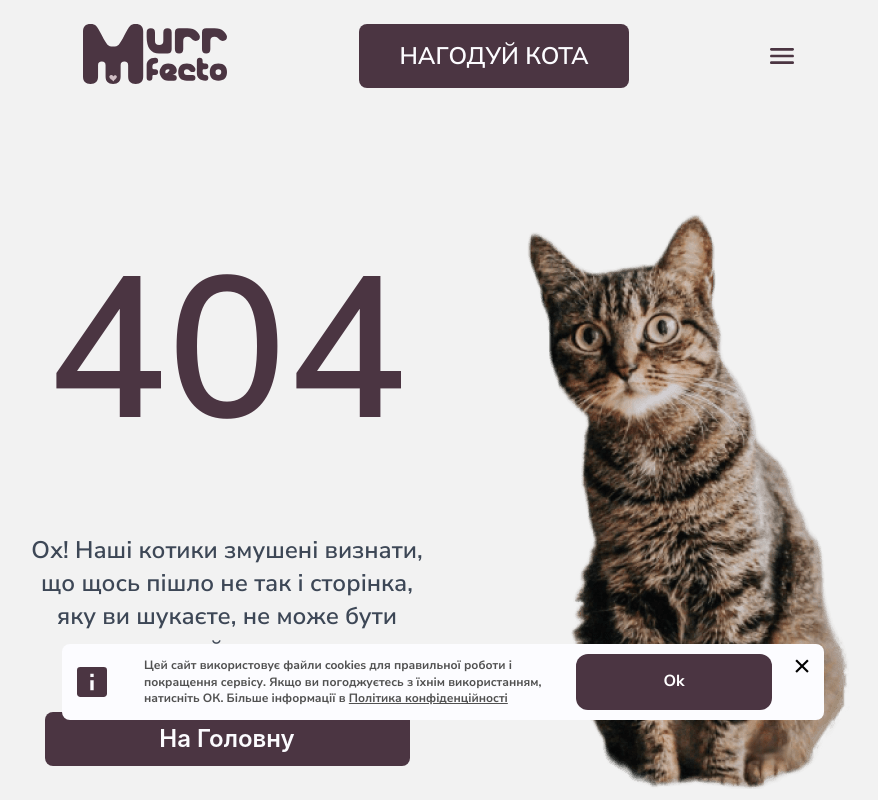
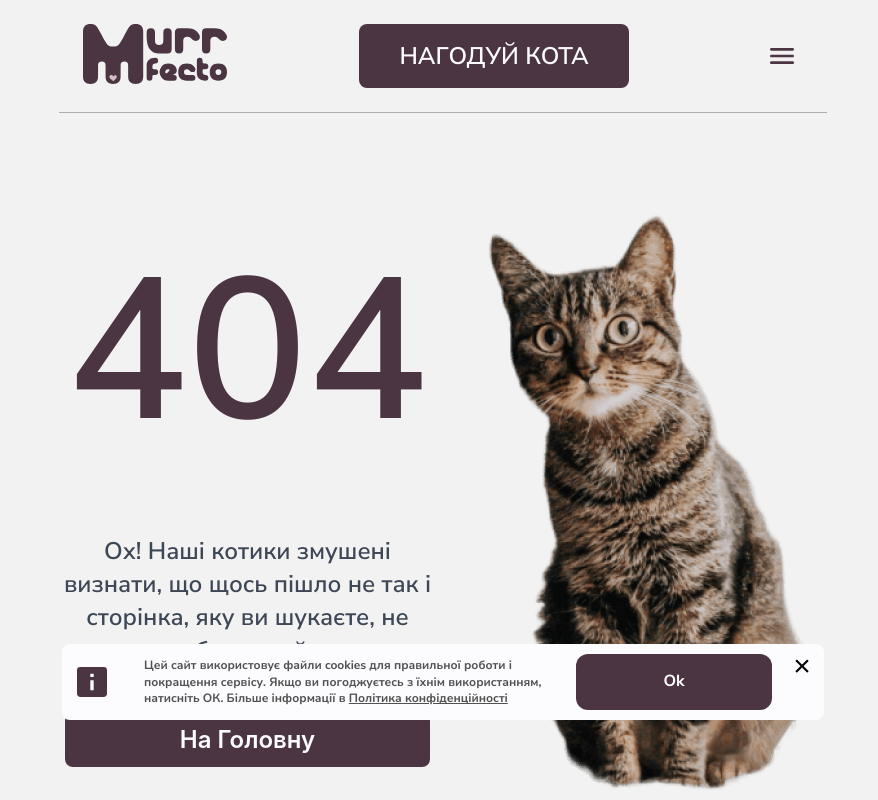
Before and after one commit to murrfecto/murrfecto1, a React (Create React App) app in the folder client/: page /cats/viewAllCats in a window 1280 px wide. Shown: the top 800 px of the page, without its empty margins (197-1075 px from the left). Built offline with nearby package versions, Linux system fonts and the light colour scheme.

Commit message:
Add border to not found page

```diff
--- a/client/src/components/NotFoundBox/NotFoundBox.js
+++ b/client/src/components/NotFoundBox/NotFoundBox.js
@@ -4,13 +4,15 @@ import img404 from "../../assets/404page/cat404.png";
 
 const NotFoundBox = () => {
   return (
-    <main className="main_wrapper">
+    <main>
+      <div className="container border">
+        <div className="main_wrapper">
           <div className="not-found">
             <h2 className={"not-found_title"}>404</h2>
             <p className="not-found_text">
               {" "}
-          Ох! Наші котики змушені визнати, що щось пішло не так і сторінка, яку
-          ви шукаєте, не може бути знайдена.
+              Ох! Наші котики змушені визнати, що щось пішло не так і сторінка,
+              яку ви шукаєте, не може бути знайдена.
             </p>
             <Link to="/" className={"to-main_link"}>
               На Головну
@@ -23,6 +25,8 @@ const NotFoundBox = () => {
             width={365}
             height={597}
           />
+        </div>
+      </div>
     </main>
   );
 };
--- a/client/src/components/NotFoundBox/NotFoundBox.scss
+++ b/client/src/components/NotFoundBox/NotFoundBox.scss
@@ -1,4 +1,8 @@
 @import "../../styles/_index.scss";
+
+.border {
+  border-top: 1px solid $color-border;
+}
 
 .main_wrapper {
   @include position-center-na;
```
Lines whose indentation alone changed are shown as unchanged.
